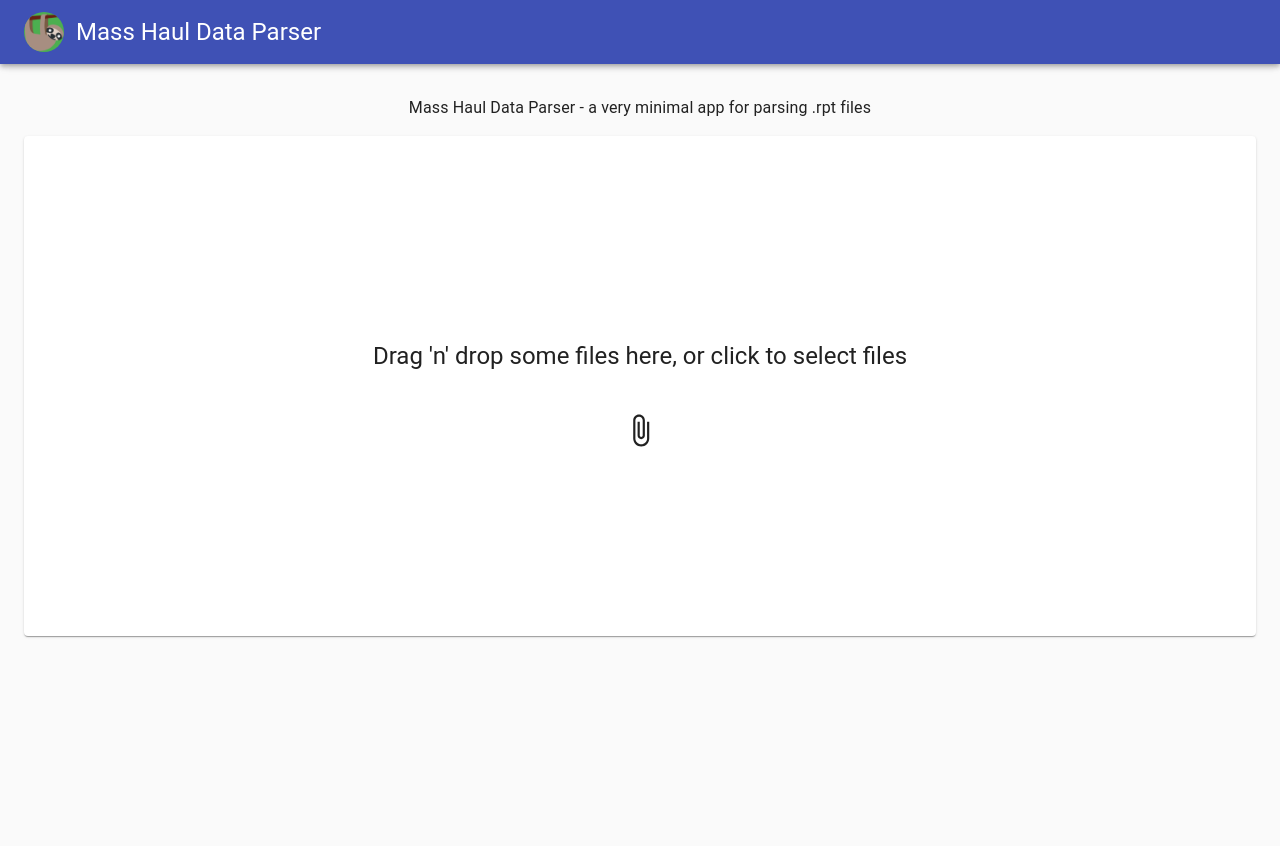
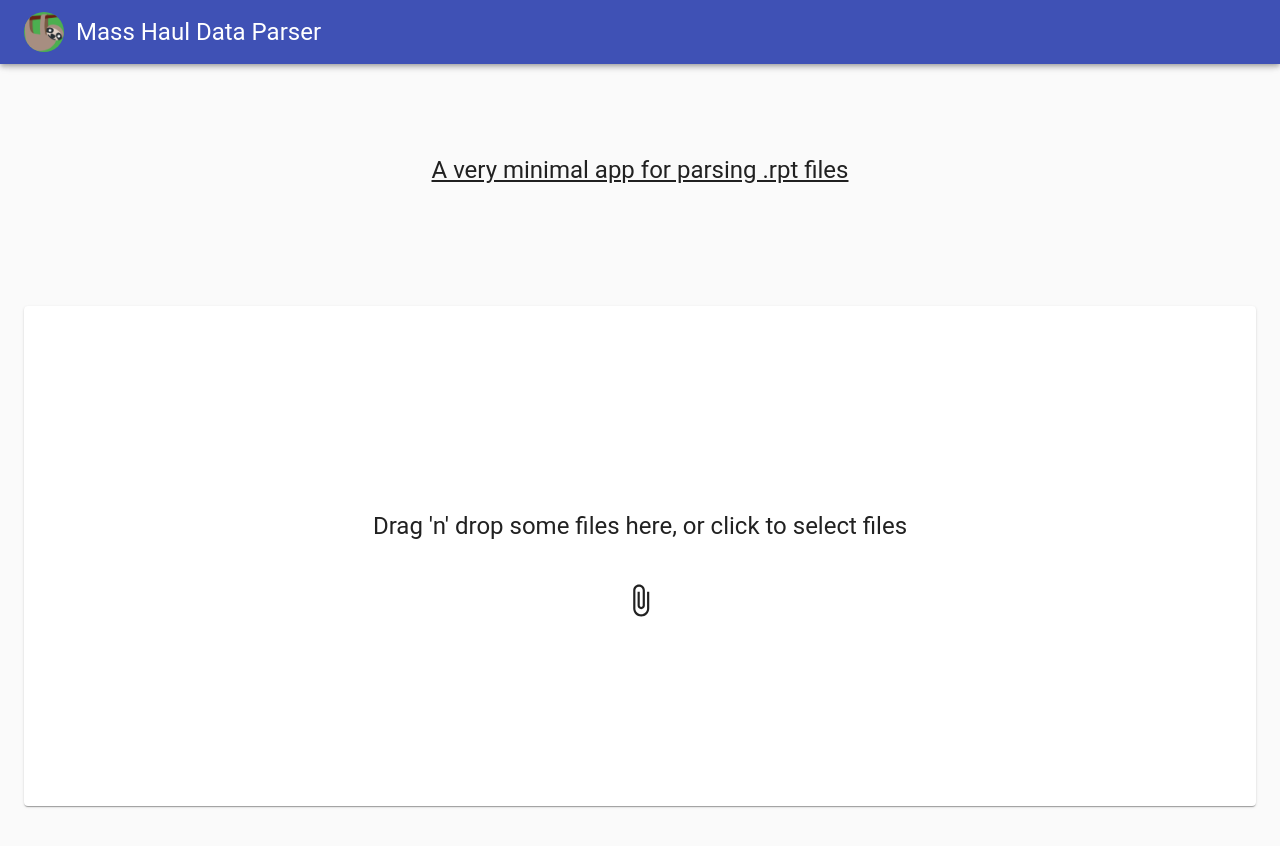
Before and after one commit to lukebatchelor/mass-haul-data-parser, a React app: page / in a window 1280 px wide. Shown: the top 846 px of the page. Before the commit the page ends 800 px from the top, so only its background shows below. Built offline with nearby package versions, Linux system fonts and the light colour scheme.

Commit message:
Minor style changes

```diff
--- a/src/App.tsx
+++ b/src/App.tsx
@@ -82,11 +82,11 @@ export function App(props: AppProps) {
       </AppBar>
       <Box mt={12} />
       {!rptString && (
-        <>
-          <Typography variant="body1" align="center">
-            Mass Haul Data Parser - a very minimal app for parsing .rpt files
+        <Box display="flex" flexDirection="column" justifyContent="center" height="100%">
+          <Typography variant="h5" align="center" style={{ textDecoration: 'underline' }}>
+            A very minimal app for parsing .rpt files
           </Typography>
-          <Box mt={2} />
+          <Box mt={15} />
           <Paper {...getRootProps()} className={classes.paper}>
             <Box
               display="flex"
@@ -106,7 +106,7 @@ export function App(props: AppProps) {
               )}
             </Box>
           </Paper>
-        </>
+        </Box>
       )}
       {rptString && (
         <>
```
Also changed, not shown: public/index.ejs.
